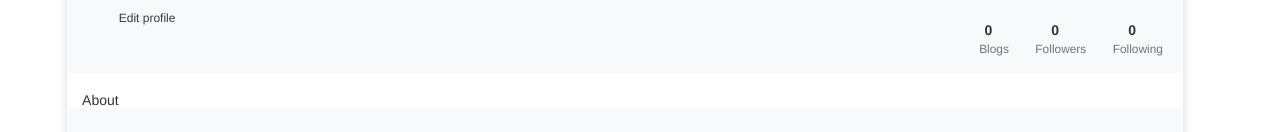
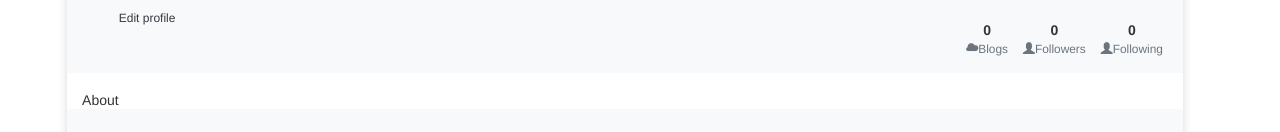
Before and after one commit to abdallahmagdy15/Blogger_Angular, an Angular app: page /author/1 in a window 1280 px wide. Shown: the part 212-344 px from the top of the page. Built offline with nearby package versions, Linux system fonts and the light colour scheme; no server answers.

Commit message:
profile icon

```diff
--- a/src/app/profile/profile.component.html
+++ b/src/app/profile/profile.component.html
@@ -24,15 +24,15 @@
                 <ul class="list-inline mb-0">
                     <li class="list-inline-item">
                         <h5 class="font-weight-bold mb-0 d-block">{{(author.blogs)?author.blogs.length:0}}</h5><small
-                            class="text-muted"> <i class="fas fa-image mr-1"></i>Blogs</small>
+                            class="text-muted"> <i class="glyphicon glyphicon-cloud"></i>Blogs</small>
                     </li>
                     <li class="list-inline-item">
                         <h5 class="font-weight-bold mb-0 d-block">{{(author.followers)?author.followers.length:0}}</h5>
-                        <small class="text-muted"> <i class="fas fa-user mr-1"></i>Followers</small>
+                        <small class="text-muted"> <i class="glyphicon glyphicon-user"></i>Followers</small>
                     </li>
                     <li class="list-inline-item">
                         <h5 class="font-weight-bold mb-0 d-block">{{(author.followings)?author.followings.length:0}}
-                        </h5><small class="text-muted"> <i class="fas fa-user mr-1"></i>Following</small>
+                        </h5><small class="text-muted"> <i class="glyphicon glyphicon-user"></i>Following</small>
                     </li>
                 </ul>
             </div>
```
